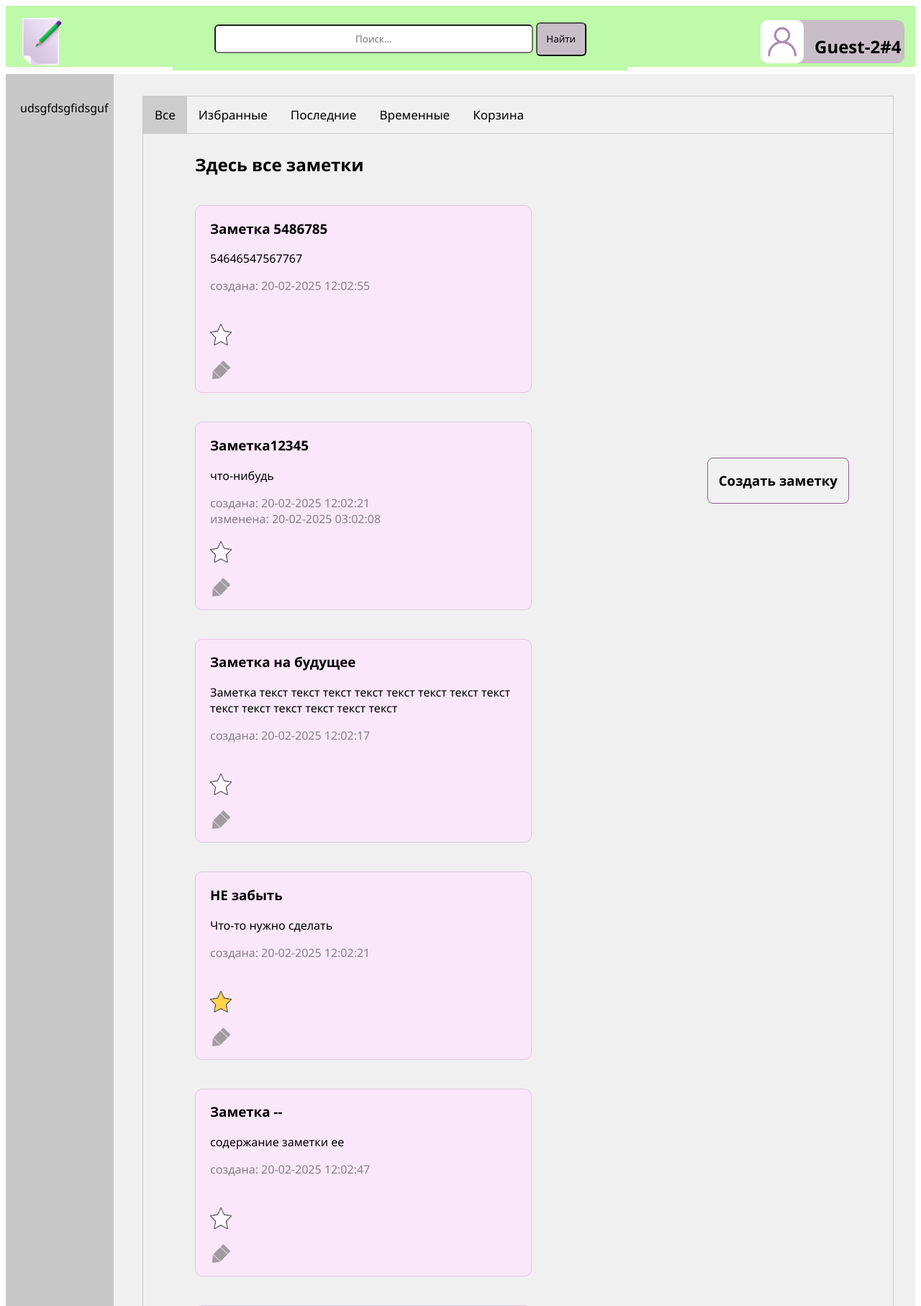
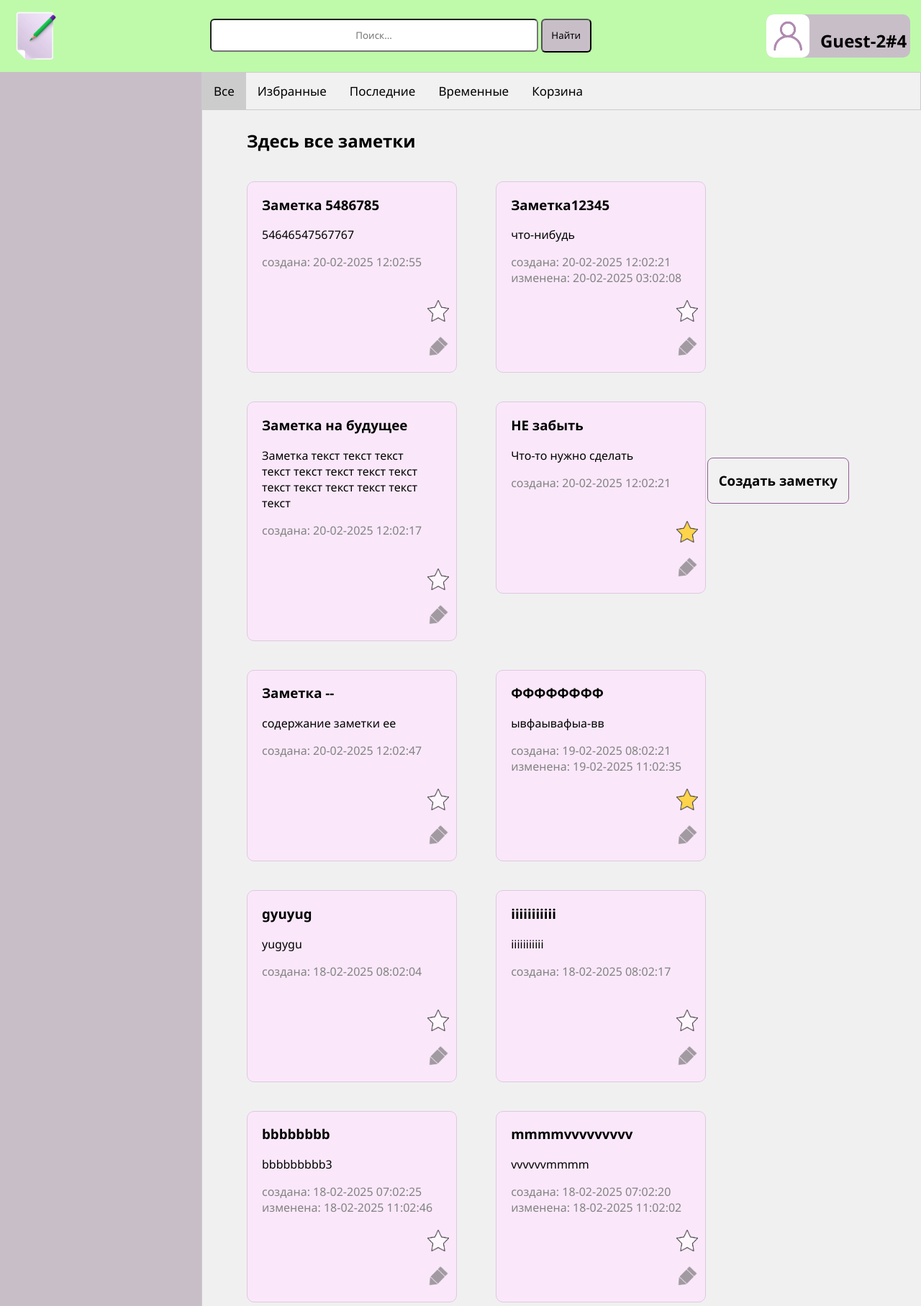
Before and after one commit to Artem-Git-rgb/Notes, a Django app: page / in a window 1280 px wide. Shown: the top 1815 px of the page at 72% size. Run offline with Django 5.2, Linux system fonts and the light colour scheme; data comes from the database, SQL or seed files in the repository.

Commit message:
Улучшение дизайна

```diff
--- a/notesApp/static/css/notesApp.css
+++ b/notesApp/static/css/notesApp.css
@@ -1,13 +1,18 @@
 * {
     font-family: 'Segoe UI', Tahoma, Geneva, Verdana, sans-serif;
 
-      box-sizing: border-box;
 
+      /*box-sizing: border-box;*/
+
+}
+.body-class{
+    margin: 0;
 }
 .header-class {
 	padding-top: 5px;
 	padding-bottom: 10px;
-	margin-bottom: 10px;
+	/*margin-bottom: 10px;*/
+
 	background: rgb(190, 250, 170);
     position: sticky;
     z-index: 100;
@@ -37,7 +42,7 @@
 
 
 .search-class{
-    background: rgb(190, 250, 170);
+    /*background: rgb(190, 250, 170);*/
     width: 50%;
     height: 80px;
     margin-top: 5px;
@@ -111,7 +116,7 @@
 
 
 .about-type-notes-class{
-    padding-left: 60px;
+    padding-left: 50px;
 }
 
 .span-gray{
@@ -124,17 +129,28 @@
 
 .note-class{
     background: rgb(250, 232, 250);
-    width: 46%;
+    width: 27%;
     margin-bottom: 20px;
     margin-top: 20px;
-    margin-left: 60px;
+    margin-left: 50px;
     padding-bottom: 15px;
     padding-left: 20px;
     padding-top: 0px;
-    display: inline-block;
+    max-width: 850px;
+
+
+    /*align-content: space-between;*/
+
     vertical-align: top;
     border-radius: 10px;
     border: 1px solid rgb(222, 200, 222);
+
+    display: inline-block;
+    /*display: flex;
+      flex-direction: column;*/
+    /*width:100%;
+    display:flex;
+    justify-content:flex-end;*/
 }
 
 
@@ -217,10 +233,11 @@
     overflow: hidden;
     border: 1px solid #ccc;
     background-color: #f1f1f1;
-    width: 100%;
+
+    /*width: 100%;*/
     position: -webkit-sticky; // Для поддержки Safari
     position: sticky;
-    top: 0;
+    /*top: 0;*/
 
 
 }
@@ -247,6 +264,7 @@
     background-color: #ccc;
 }
 .tabcontent {
+    width: 100%;
     display: none;
     padding: 6px 12px;
     border: 1px solid #ccc;
@@ -259,39 +277,50 @@
     background: rgb(240, 240, 240);
     /*justify-content: left;*/
 
-    display: flex;/*
-    flex-direction: column;*/
+    display: flex;
+    /*flex-direction: column;*/
 
 
 }
 
 .tabcontent-all {
-    /* display: inline-block; */
     display: inline-block;
-
+    /*width: 1500px;*/
     /*flex:1;*/
     /*background: rgb(200, 200, 200);*/
-    padding: 30px;
+    box-sizing: border-box;
     overflow-y: auto;
-    margin-left: 10px;
+
+
 }
 
 .sidebar {
-      /* display: inline-block; */
       display: inline-block;
 
       /*display: flex;
       flex-direction: column;*/
 
-      width: 150px;
-      background: rgb(200, 200, 200);
+      /*width: 240px;*/
+      background: rgb(200, 190, 200);
       padding:20px;
 
 
-      border-right: 1px solid var(--border-color);
-      transition: background-color 0.3s, border-color 0.3s;
+      border-right: 3px rgb(100, 100, 100);
+      /*transition: background-color 0.3s, border-color 0.3s;*/
 }
 /*  */
+
+
+
+.folder{
+    width: 240px;
+    height: 240px;
+}
+
+
+
+
+
 
 /* Go from zero to full opacity */
 @keyframes fadeEffect {
@@ -319,14 +348,24 @@
 
 .left-note-content{
     display: inline-block;
-    width: 95%;
+    width: 89%;
+
 }
 
 .right-note-content{
     display: inline-block;
+
     vertical-align: top;
+    float: right;
+
     margin-top: 20px;
-    height: 80px;
+    /*height: 150px;*/
+    width: 30px;
+    margin-right: 10px;
+    /*
+    position: relative;
+    right:0px;
+    */
 }
 
 .right-favs-img{
--- a/notesApp/templates/notesApp/note_list.html
+++ b/notesApp/templates/notesApp/note_list.html
@@ -14,7 +14,7 @@
 
 </head>
 <!-- body -->
-<body>
+<body class="body-class">
     <!-- header -->
     <header class="header-class">
         <div class="logo-class">
@@ -37,9 +37,9 @@
     </header>
     <!-- main-body -->
     <div class="main-body-class">
-         <div class="sidebar">
-            <p>udsgfdsgfidsguf</p>
-         </div>
+        <div class="sidebar">
+            <div class="folder"></div>
+        </div>
         <div class="tabcontent-all">
 
 
```
